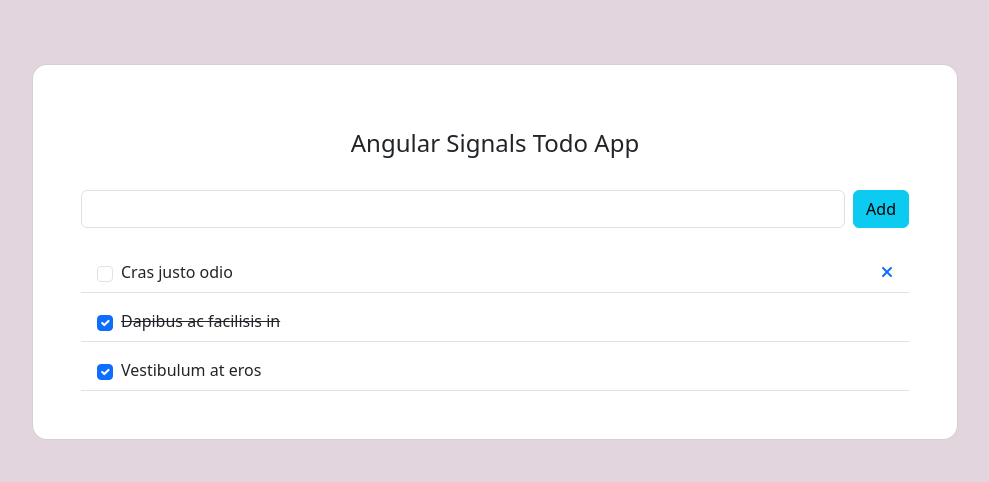
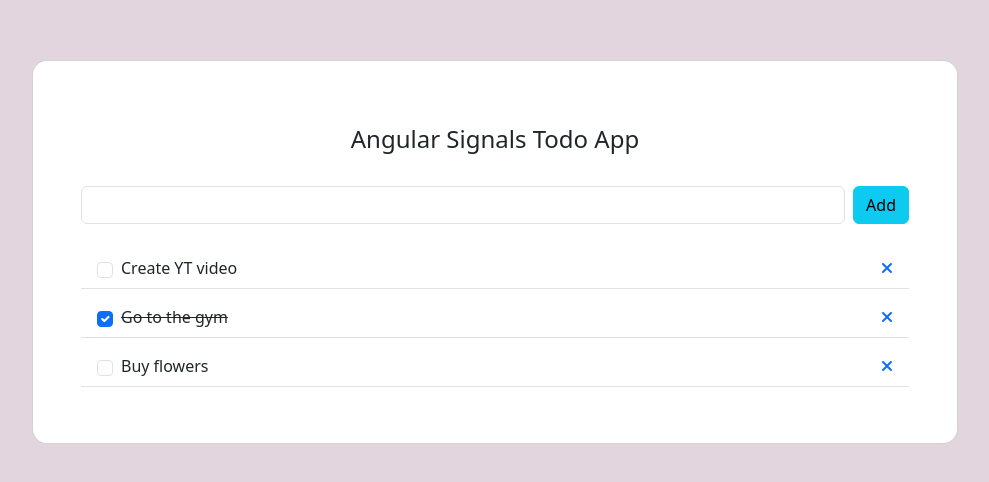
Before and after one commit to ankurinfoniti/angular-signals-todo, an Angular app: page / in a window 1280 px wide. Shown: the part 148-630 px from the top of the page, without its empty margins (145-1134 px from the left). Built offline with nearby package versions, Linux system fonts and the light colour scheme.

Commit message:
show todo list items

```diff
--- a/src/app/app.component.ts
+++ b/src/app/app.component.ts
@@ -1,4 +1,4 @@
-import { Component } from '@angular/core';
+import { Component, OnInit } from '@angular/core';
 import { CommonModule } from '@angular/common';
 
 import { TodoListComponent } from './todo-list/todo-list.component';
--- /dev/null
+++ b/src/app/services/todo.service.ts
@@ -0,0 +1,34 @@
+import { Injectable, computed, signal } from '@angular/core';
+
+import { TodoList } from '../models/todo.interface';
+
+@Injectable({
+  providedIn: 'root',
+})
+export class TodoService {
+  state = signal<TodoList>({ todoItems: [] });
+  todoItems = computed(() => this.state().todoItems);
+
+  fetchTodoItems() {
+    this.state.update((state) => ({
+      ...state,
+      todoItems: [
+        {
+          id: '1',
+          name: 'Create YT video',
+          isCompleted: false,
+        },
+        {
+          id: '2',
+          name: 'Go to the gym',
+          isCompleted: true,
+        },
+        {
+          id: '3',
+          name: 'Buy flowers',
+          isCompleted: false,
+        },
+      ],
+    }));
+  }
+}
--- a/src/app/todo-item/todo-item.component.html
+++ b/src/app/todo-item/todo-item.component.html
@@ -1,5 +1,6 @@
 <li
-  class="list-group-item d-flex justify-content-between align-items-center border-start-0 border-top-0 border-end-0 border-bottom rounded-0 mb-2"
+  class="list-group-item d-flex d-flex justify-content-between align-items-center border-start-0 border-top-0 border-end-0 border-bottom rounded-0 mb-2"
+  *ngIf="todoItem"
 >
   <div class="d-flex align-items-center">
     <input
@@ -7,46 +8,14 @@
       type="checkbox"
       value=""
       aria-label="..."
+      [checked]="todoItem.isCompleted"
     />
-    Cras justo odio
+    <s *ngIf="todoItem.isCompleted; else isCompleted">{{ todoItem.name }}</s>
+    <ng-template #isCompleted>
+      {{ todoItem.name }}
+    </ng-template>
   </div>
-  <a href="#!" data-mdb-toggle="tooltip" title="Remove item">
+  <a href="javascript:;" data-mdb-toggle="tooltip" title="Remove item">
     <fa-icon [icon]="faTimes" class="text-primary"></fa-icon>
   </a>
 </li>
-
-<li
-  class="list-group-item d-flex d-flex justify-content-between align-items-center border-start-0 border-top-0 border-end-0 border-bottom rounded-0 mb-2"
->
-  <div class="d-flex align-items-center">
-    <input
-      class="form-check-input me-2"
-      type="checkbox"
-      value=""
-      aria-label="..."
-      checked
-    />
-    <s>Dapibus ac facilisis in</s>
-  </div>
-  <a href="#!" data-mdb-toggle="tooltip" title="Remove item">
-    <i class="fas fa-times text-primary"></i>
-  </a>
-</li>
-
-<li
-  class="list-group-item d-flex d-flex justify-content-between align-items-center border-start-0 border-top-0 border-end-0 border-bottom rounded-0 mb-0"
->
-  <div class="d-flex align-items-center">
-    <input
-      class="form-check-input me-2"
-      type="checkbox"
-      value=""
-      aria-label="..."
-      checked
-    />
-    Vestibulum at eros
-  </div>
-  <a href="#!" data-mdb-toggle="tooltip" title="Remove item">
-    <i class="fas fa-times text-primary"></i>
-  </a>
-</li>
--- a/src/app/todo-item/todo-item.component.ts
+++ b/src/app/todo-item/todo-item.component.ts
@@ -1,8 +1,9 @@
-import { Component } from '@angular/core';
+import { Component, Input } from '@angular/core';
 import { CommonModule } from '@angular/common';
 
 import { FontAwesomeModule } from '@fortawesome/angular-fontawesome';
 import { faTimes } from '@fortawesome/free-solid-svg-icons';
+import { TodoItem } from '../models/todo.interface';
 
 @Component({
   selector: 'app-todo-item',
@@ -12,5 +13,7 @@ import { faTimes } from '@fortawesome/free-solid-svg-icons';
   styleUrls: ['./todo-item.component.css'],
 })
 export class TodoItemComponent {
+  @Input() todoItem: TodoItem | undefined;
+
   faTimes = faTimes;
 }
--- a/src/app/todo-list/todo-list.component.html
+++ b/src/app/todo-list/todo-list.component.html
@@ -9,13 +9,15 @@
             <form class="d-flex justify-content-center align-items-center mb-4">
               <div class="form-outline flex-fill">
                 <input type="text" id="form2" class="form-control" />
-                <!-- <label class="form-label" for="form2">New task...</label> -->
               </div>
               <button type="submit" class="btn btn-info ms-2">Add</button>
             </form>
 
             <ul class="list-group mb-0">
-              <app-todo-item></app-todo-item>
+              <app-todo-item
+                *ngFor="let todoItem of todoItems()"
+                [todoItem]="todoItem"
+              ></app-todo-item>
             </ul>
           </div>
         </div>
--- a/src/app/todo-list/todo-list.component.ts
+++ b/src/app/todo-list/todo-list.component.ts
@@ -1,7 +1,9 @@
-import { Component } from '@angular/core';
+import { Component, Signal } from '@angular/core';
 import { CommonModule } from '@angular/common';
 
 import { TodoItemComponent } from '../todo-item/todo-item.component';
+import { TodoItem } from '../models/todo.interface';
+import { TodoService } from '../services/todo.service';
 
 @Component({
   selector: 'app-todo-list',
@@ -12,4 +14,13 @@ import { TodoItemComponent } from '../todo-item/todo-item.component';
 })
 export class TodoListComponent {
   title = 'Angular Signals Todo App';
+  todoItems: Signal<TodoItem[]>;
+
+  constructor(private todoService: TodoService) {
+    this.todoItems = todoService.todoItems;
+  }
+
+  ngOnInit() {
+    this.todoService.fetchTodoItems();
+  }
 }
```
Also changed, not shown: src/app/models/todo.interface.ts (added, +9 -0 lines), 1 other file (tests, documents, lock files or other folders).
